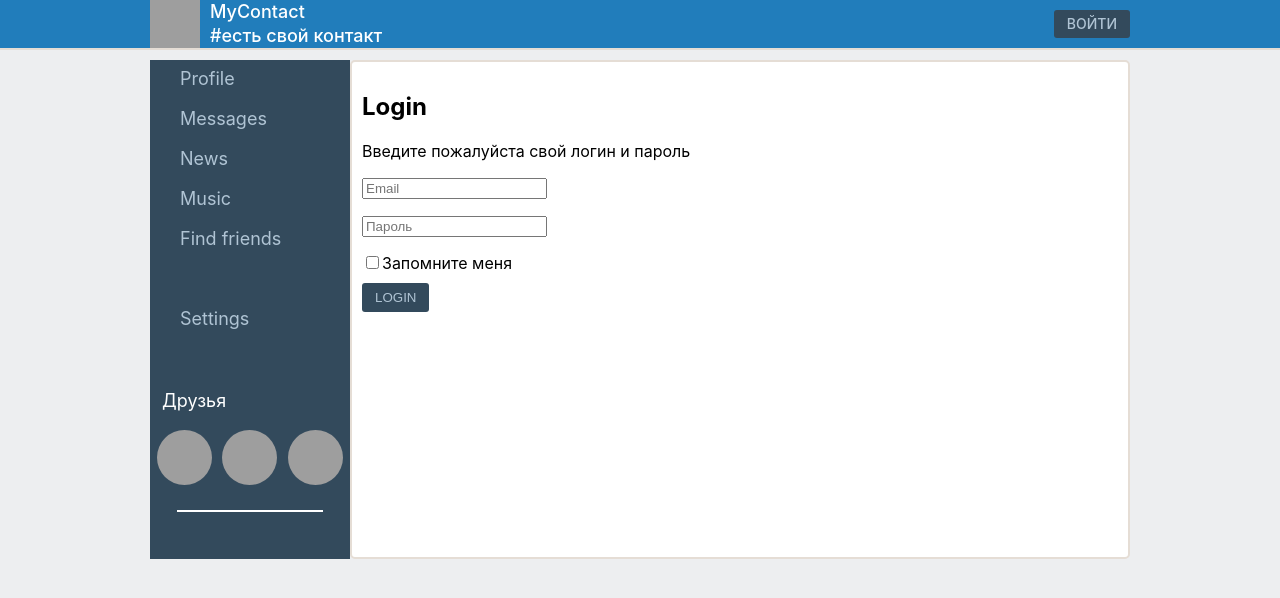
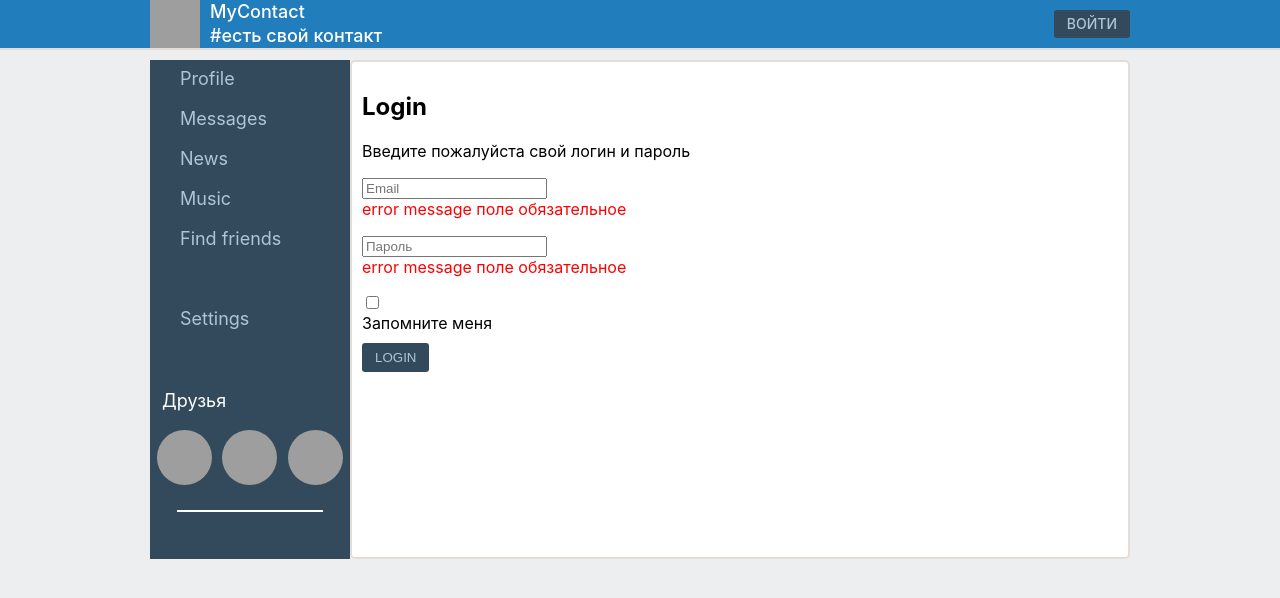
Before and after one commit to igorek5/mycontact, a React (Create React App) app: page /login in a window 1280 px wide. Shown: the top 598 px of the page. Built offline with nearby package versions, Linux system fonts and the light colour scheme; no server answers; grey boxes are pictures that could not be loaded.

Commit message:
77 redux-form validation

```diff
--- a/src/components/Dialogs/Dialogs.jsx
+++ b/src/components/Dialogs/Dialogs.jsx
@@ -3,14 +3,15 @@ import s from './Dialogs.module.css'
 import UserDialog from "./UserDialog/UserDialog";
 import Message from "./Message/Message";
 import {Field, reduxForm} from "redux-form";
+import {maxLenghtValidator, requiredField} from "../utils/validators/Validators";
+import {Textarea} from "../common/FormsControls/FormsControls";
 
-
+const maxLengt20 = maxLenghtValidator(20);
 
 const DialogForm = (props) => {
-
     return (
         <form onSubmit={props.handleSubmit}>
-            <Field component={'textarea'} name={'message'}></Field>
+            <Field component={Textarea} name={'message'} validate={[requiredField, maxLengt20]}></Field>
             <button className='button'>new massage</button>
         </form>
     )
--- a/src/components/Login/Login.jsx
+++ b/src/components/Login/Login.jsx
@@ -1,21 +1,25 @@
 import React from "react";
 import style from './Login.module.css'
 import {Field, reduxForm} from "redux-form";
+import {Input} from "../common/FormsControls/FormsControls";
+import {requiredField, maxLenghtValidator} from "../utils/validators/Validators";
+
+const maxLenght10 = maxLenghtValidator(10)
 
 const LoginForm = (props) => {
     return (
         <form onSubmit={props.handleSubmit}>
             <p>
-                <Field component={"input"} type={"email"} name={"email"} placeholder={"Email"}/>
+                <Field component={Input} type={"email"} name={"email"} placeholder={"Email"} validate={[requiredField]}/>
             </p>
 
             <p>
-                <Field component={"input"} type={"password"} name={"password"} placeholder={"Пароль"}/>
+                <Field component={Input} type={"password"} name={"password"} placeholder={"Пароль"} validate={[requiredField]}/>
             </p>
 
             <div className={style.password_info}>
                 <label className={style.login_checkbox}>
-                   <Field component={"input"} type={"checkbox"} name={"rememberMy"}/>
+                   <Field component={Input} type={"checkbox"} name={"rememberMy"}/>
                     Запомните меня
                 </label>
             </div>
--- a/src/components/Profile/MyPosts/PostForm/PostForm.jsx
+++ b/src/components/Profile/MyPosts/PostForm/PostForm.jsx
@@ -1,12 +1,16 @@
 import React from 'react';
 import s from './PostForm.module.css';
 import {Field, reduxForm} from "redux-form";
+import {maxLenghtValidator, requiredField} from "../../../utils/validators/Validators";
+import {Textarea} from "../../../common/FormsControls/FormsControls";
+
+const maxLenght10 = maxLenghtValidator(10);
 
 const PostNewForm = (props) => {
     return (
         <form onSubmit={props.handleSubmit}>
-            <Field component='textarea'
-                   className={s.input} name='text' rows='3' placeholder='Что у вас нового?'/>
+            <Field component={Textarea}
+                   className={s.input} name='text' rows='3' placeholder='Что у вас нового?' validate={[requiredField, maxLenght10]} />
 
             <button className='button' type='submit'>Send
             </button>
--- a/src/components/Profile/MyPosts/PostForm/PostForm.module.css
+++ b/src/components/Profile/MyPosts/PostForm/PostForm.module.css
@@ -1,7 +1,6 @@
 .input {
     width: 100%;
     padding: 10px;
-    margin-bottom: 10px;
 
     border: 2px solid #e5ddd5;
     border-radius: 5px;
--- /dev/null
+++ b/src/components/common/FormsControls/FormsControls.js
@@ -0,0 +1,28 @@
+import React from "react";
+import style from "./FormsControls.module.css"
+
+
+
+export const Textarea = ({input, meta, ...props}) => { // рест оператор диструкторизаруем input
+    const hasError = meta.touched && meta.error;
+    return (
+
+        <div>
+            <div className={hasError ? style.error : ''}>
+                <textarea {...input} {...props} />
+            </div>
+            {hasError && <span className={style.error_message}>{meta.error}</span>}
+        </div>
+    )
+};
+
+export const Input = ({input, meta, ...props}) => { // рест оператор диструкторизаруем input
+    return (
+        <div>
+            <div className={meta.touched && style.error}>
+                <input {...input} {...props} />
+            </div>
+            {meta.error && <span className={style.error_message}>{meta.error}</span>}
+        </div>
+    )
+};
--- /dev/null
+++ b/src/components/common/FormsControls/FormsControls.module.css
@@ -0,0 +1,12 @@
+/*.error {
+    border: 2px solid red;
+}*/
+
+.error input,
+.error textarea {
+    border: 2px solid red;
+}
+
+.error_message {
+    color: red;
+}
--- /dev/null
+++ b/src/components/utils/validators/Validators.js
@@ -0,0 +1,14 @@
+import React from "react";
+
+export const requiredField = (value) => { //обязательное поле
+    if (value) {
+        return undefined;
+    } else {
+        return 'error message поле обязательное';
+    }
+};
+
+export const maxLenghtValidator = (maxLenght) => (value) => {
+    if (value.length <= maxLenght) return undefined;
+    return `максимальная длинна превышает ${maxLenght}`
+};
```
